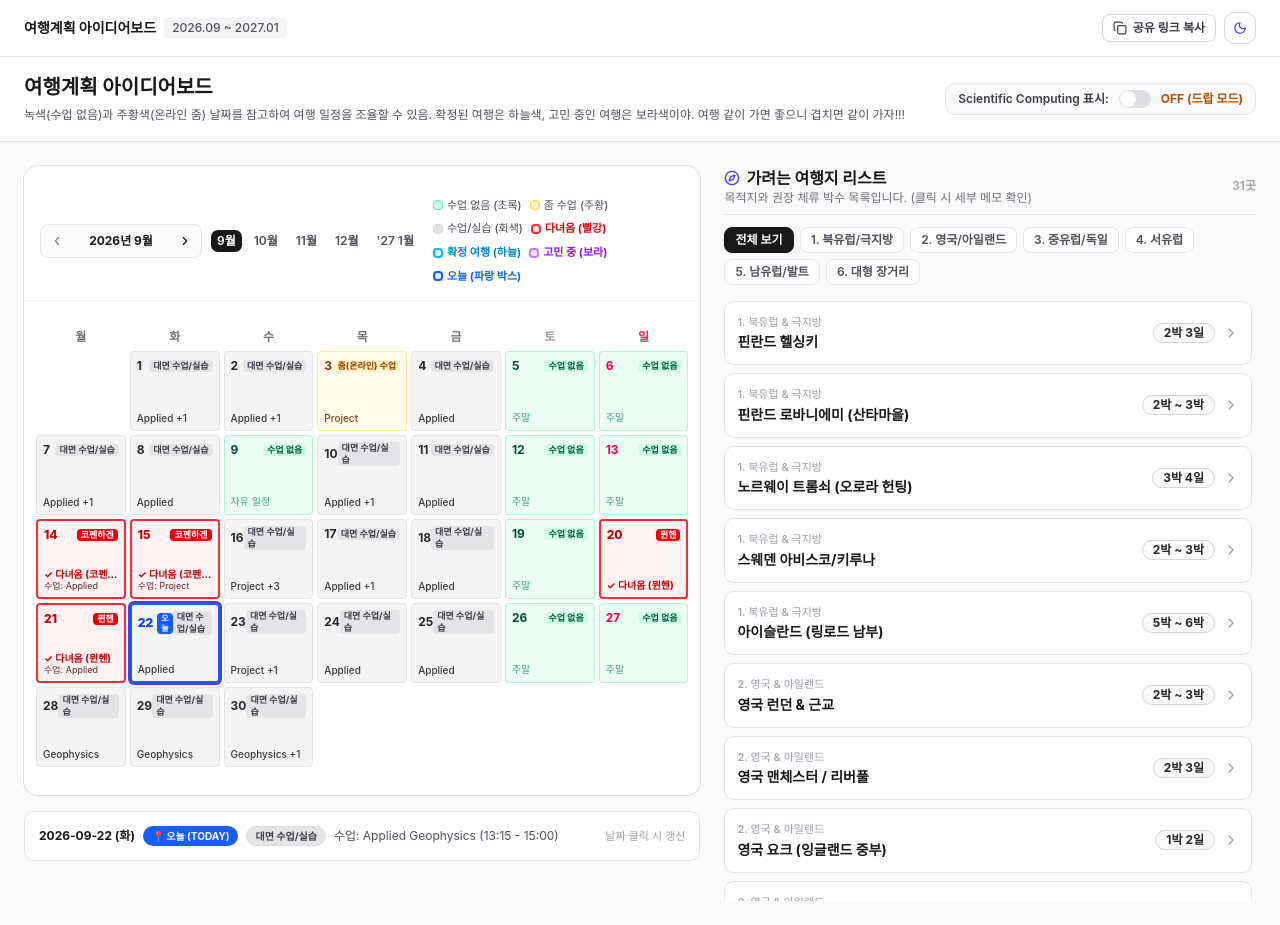
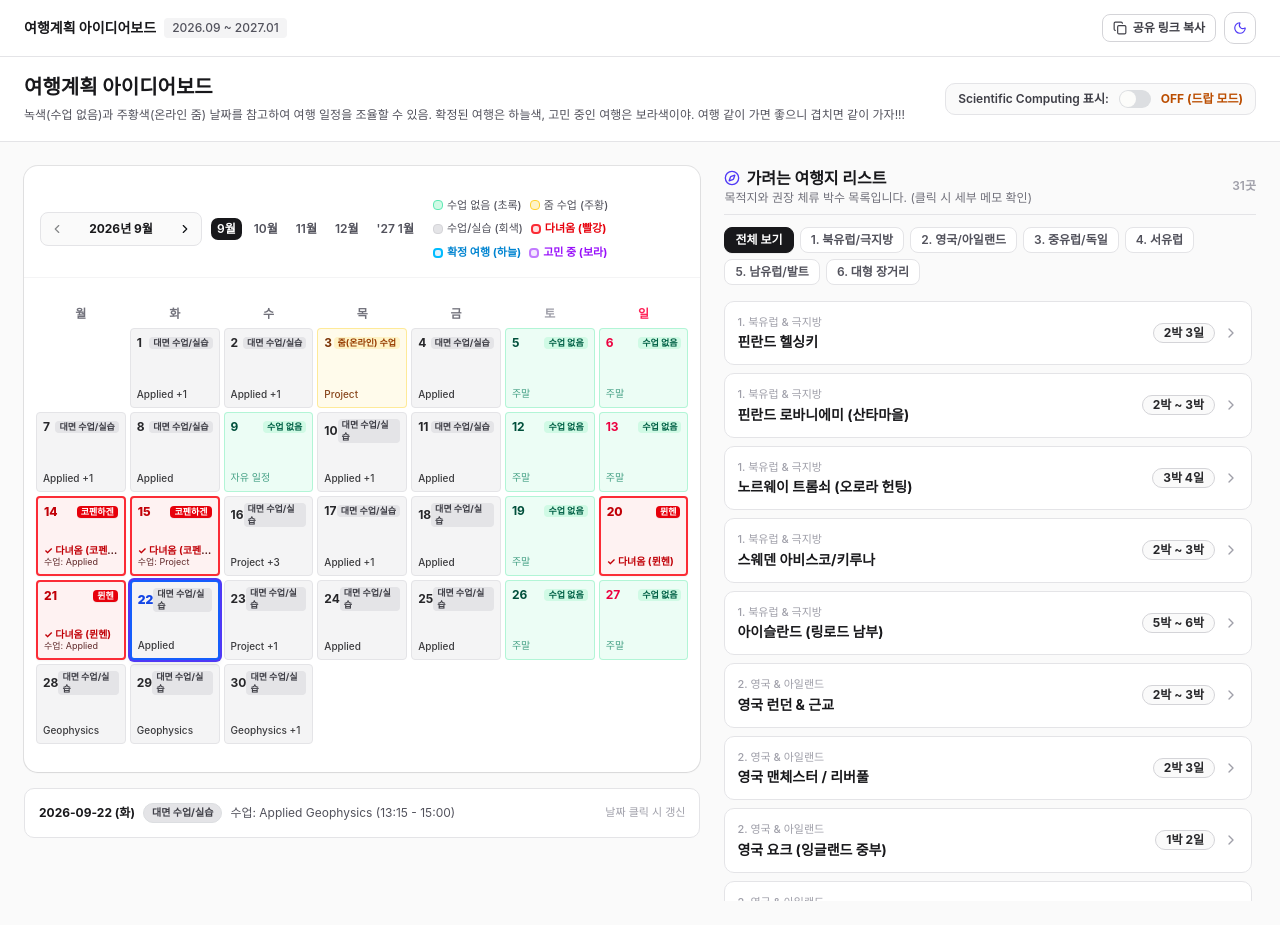
Before and after one commit to hianian-skku/semester-and-travel-planner-dashboard, a Next.js app: page / in a window 1280 px wide. Built offline with nearby package versions, Linux system fonts and the light colour scheme.

Commit message:
style: keep only the highlight box for today, removing text label and legend

```diff
--- a/components/semester-planner-main.tsx
+++ b/components/semester-planner-main.tsx
@@ -778,10 +778,6 @@ export function SemesterPlannerMain() {
                     <span className="size-2.5 rounded border-2 border-purple-400 bg-purple-100" />
                     <span>고민 중 (보라)</span>
                   </span>
-                  <span className="flex items-center gap-1 font-bold text-blue-600 dark:text-blue-400">
-                    <span className="size-2.5 rounded border-2 border-blue-600 bg-blue-100 shadow-2xs" />
-                    <span>오늘 (파랑 박스)</span>
-                  </span>
                 </div>
               </CardHeader>
 
@@ -821,13 +817,12 @@ export function SemesterPlannerMain() {
                         className={cn(
                           'h-20 rounded border p-1.5 text-xs transition-all cursor-pointer flex flex-col justify-between relative',
                           status.bgClass,
-                          // ⭐️ 오늘 날짜에 선명한 파란색 박스 강조 표시!
+                          // ⭐️ 오늘 날짜 박스 강조 표시 (글자 없이 선명한 파란색 박스만 적용)
                           isToday && 'border-2 !border-blue-600 shadow-md ring-2 ring-blue-500/40 z-10',
                           isSelected && 'ring-2 ring-indigo-600 shadow-md'
                         )}
                       >
                         <div className="flex items-center justify-between">
-                          <div className="flex items-center gap-1">
                           <span
                             className={cn(
                               'font-bold',
@@ -840,13 +835,6 @@ export function SemesterPlannerMain() {
                           >
                             {dayNum}
                           </span>
-                            {/* 오늘 표시 뱃지 */}
-                            {isToday && (
-                              <span className="rounded bg-blue-600 px-1 py-0.2 text-[8px] font-black text-white shadow-2xs">
-                                오늘
-                              </span>
-                            )}
-                          </div>
 
                           {/* Badge based on trip type or class status */}
                           {trip ? (
@@ -903,12 +891,6 @@ export function SemesterPlannerMain() {
                   <span className="font-bold text-zinc-900 dark:text-zinc-100">
                     {dateInfo.date} ({dateInfo.dayOfWeek})
                   </span>
-
-                  {dateInfo.date === todayStr && (
-                    <Badge className="bg-blue-600 text-white font-bold text-[10px]">
-                      📍 오늘 (TODAY)
-                    </Badge>
-                  )}
 
                   {dateInfo.trip && dateInfo.trip.category === 'visited' && (
                     <Badge className="bg-red-600 text-white font-bold text-[10px]">
```
Lines whose indentation alone changed are shown as unchanged.
